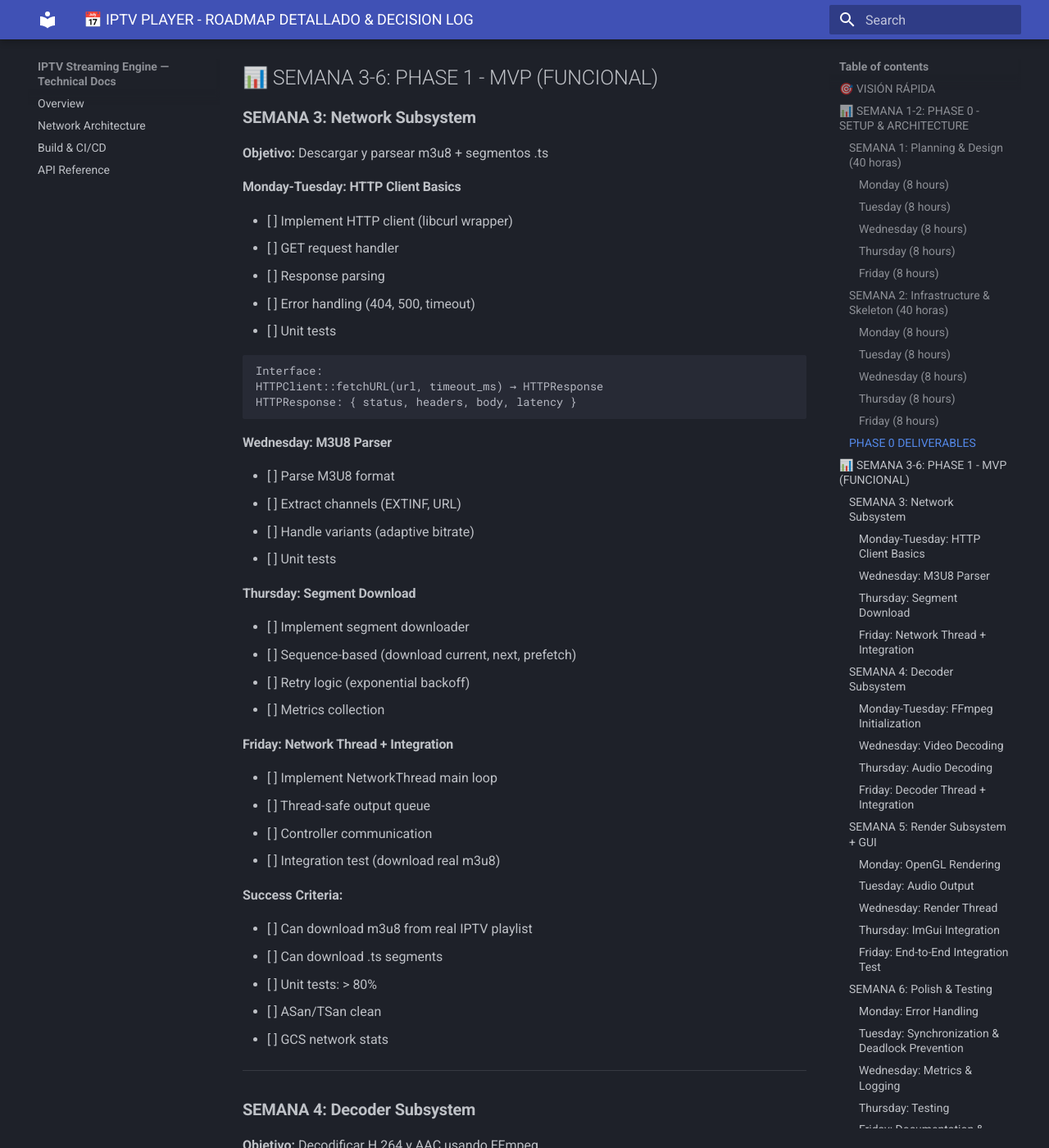
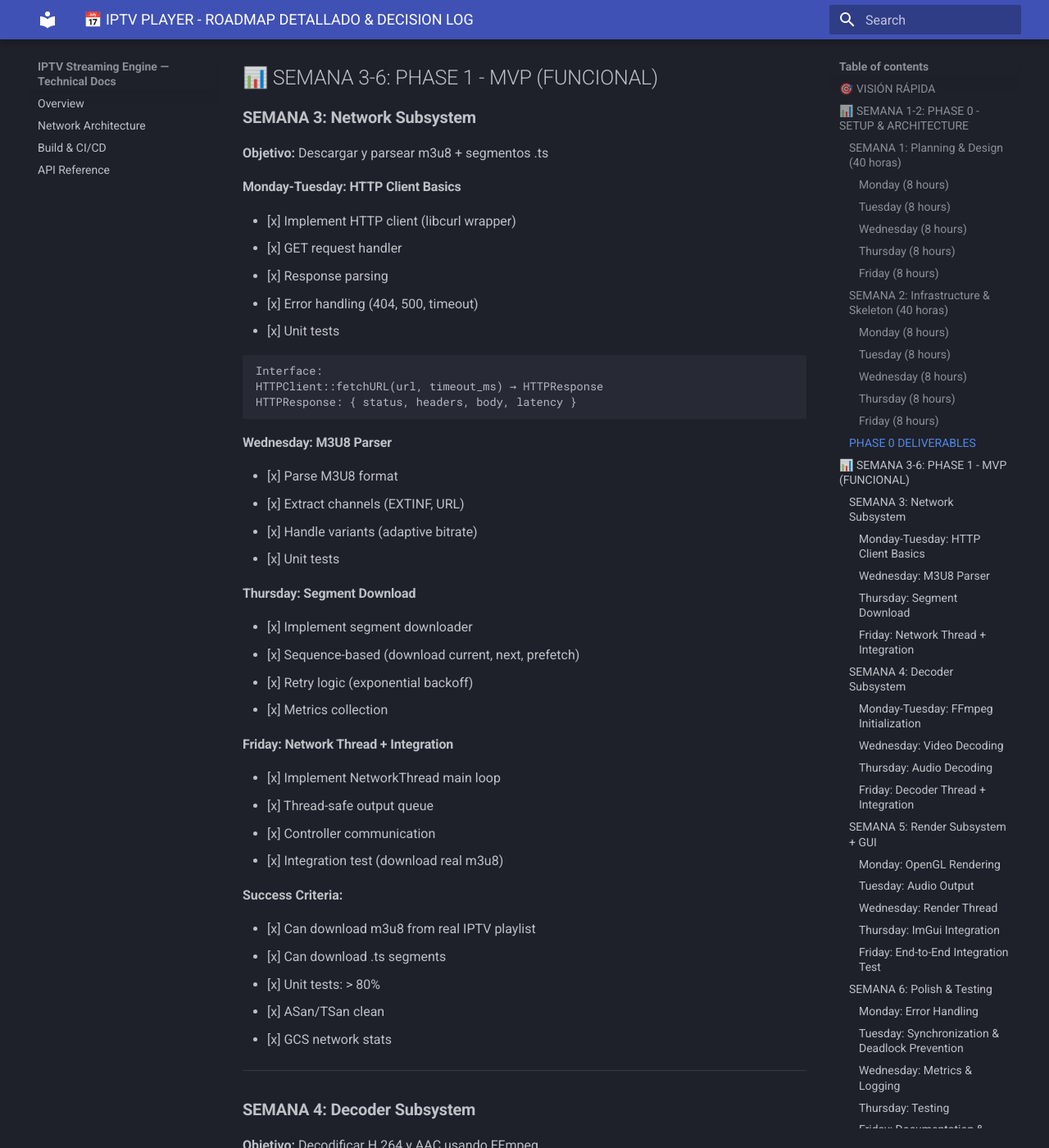
Before and after one commit to DjSurgeon/VSMN-Player, an MkDocs documentation site: the page built from docs/initial/04_IPTV_PLAYER_ROADMAP.md, in a window 1280 px wide and 1400 px high, scrolled down 6266 px. Shown: the whole window at 82% size. Built offline with MkDocs 1.6.1 and Material for MkDocs 9.7.7, drawn with Linux system fonts in a browser that asks for light colours.

````diff
--- a/docs/initial/04_IPTV_PLAYER_ROADMAP.md
+++ b/docs/initial/04_IPTV_PLAYER_ROADMAP.md
@@ -273,11 +273,11 @@ DECISION #7: GUI Framework (ImGui vs Qt)
 
 #### **Monday-Tuesday: HTTP Client Basics**
 
-- [ ] Implement HTTP client (libcurl wrapper)
-- [ ] GET request handler
-- [ ] Response parsing
-- [ ] Error handling (404, 500, timeout)
-- [ ] Unit tests
+- [x] Implement HTTP client (libcurl wrapper)
+- [x] GET request handler
+- [x] Response parsing
+- [x] Error handling (404, 500, timeout)
+- [x] Unit tests
 
 ```cpp
 Interface:
@@ -287,32 +287,32 @@ HTTPResponse: { status, headers, body, latency }
 
 #### **Wednesday: M3U8 Parser**
 
-- [ ] Parse M3U8 format
-- [ ] Extract channels (EXTINF, URL)
-- [ ] Handle variants (adaptive bitrate)
-- [ ] Unit tests
+- [x] Parse M3U8 format
+- [x] Extract channels (EXTINF, URL)
+- [x] Handle variants (adaptive bitrate)
+- [x] Unit tests
 
 #### **Thursday: Segment Download**
 
-- [ ] Implement segment downloader
-- [ ] Sequence-based (download current, next, prefetch)
-- [ ] Retry logic (exponential backoff)
-- [ ] Metrics collection
+- [x] Implement segment downloader
+- [x] Sequence-based (download current, next, prefetch)
+- [x] Retry logic (exponential backoff)
+- [x] Metrics collection
 
 #### **Friday: Network Thread + Integration**
 
-- [ ] Implement NetworkThread main loop
-- [ ] Thread-safe output queue
-- [ ] Controller communication
-- [ ] Integration test (download real m3u8)
+- [x] Implement NetworkThread main loop
+- [x] Thread-safe output queue
+- [x] Controller communication
+- [x] Integration test (download real m3u8)
 
 **Success Criteria:**
 
-- [ ] Can download m3u8 from real IPTV playlist
-- [ ] Can download .ts segments
-- [ ] Unit tests: > 80%
-- [ ] ASan/TSan clean
-- [ ] GCS network stats
+- [x] Can download m3u8 from real IPTV playlist
+- [x] Can download .ts segments
+- [x] Unit tests: > 80%
+- [x] ASan/TSan clean
+- [x] GCS network stats
 
 ---
 
````
